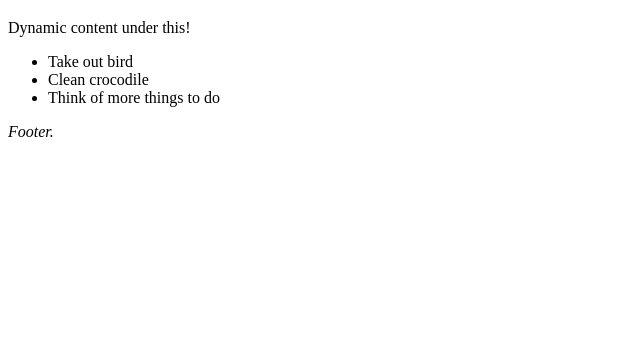
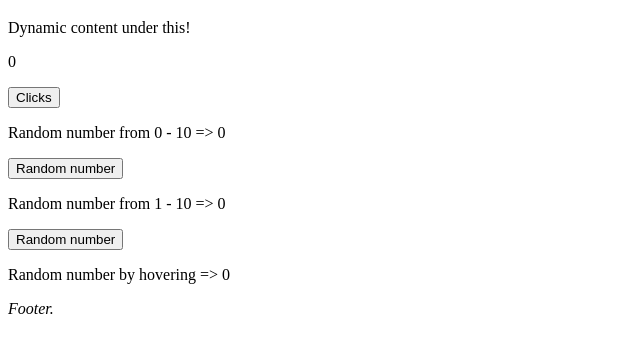
Before and after one commit to CesarLiChen/intro-to-vue, a plain HTML site: page 06/index.html in a window 1280 px wide. Shown: the part 61-414 px from the top of the page, without its empty margins (0-640 px from the left). Drawn offline with nearby package versions, Linux system fonts and the light colour scheme.

Commit message:
Events with Vue

```diff
--- a/06/index.html
+++ b/06/index.html
@@ -11,9 +11,16 @@
         <p>Dynamic content under this!</p>
 
         <div id="app">
-            <ul>
-                <li v-for="task in todos">{{task}}</li>
-            </ul>
+            <p>{{clicks}}</p>
+            <button v-on:click="clicks += 1">Clicks</button>
+
+            <p>Random number from 0 - 10 => {{num}}</p>
+            <button v-on:click="num = Math.floor(Math.random() * 11)">Random number</button>
+
+            <p>Random number from 1 - 10 => {{num1}}</p>
+            <button v-on:click="num1 = Math.floor(Math.random() * 10) + 1">Random number</button>
+
+            <p v-on:mouseover="num2 = Math.random()">Random number by hovering => {{num2}}</p>
         </div>
 
         <p><i>Footer.</i></p>
@@ -31,6 +38,10 @@
                         "Clean crocodile",
                         "Think of more things to do",
                     ],
+                    clicks: 0,
+                    num: 0,
+                    num1: 0,
+                    num2: 0,
                 },
             });
         </script>
```
